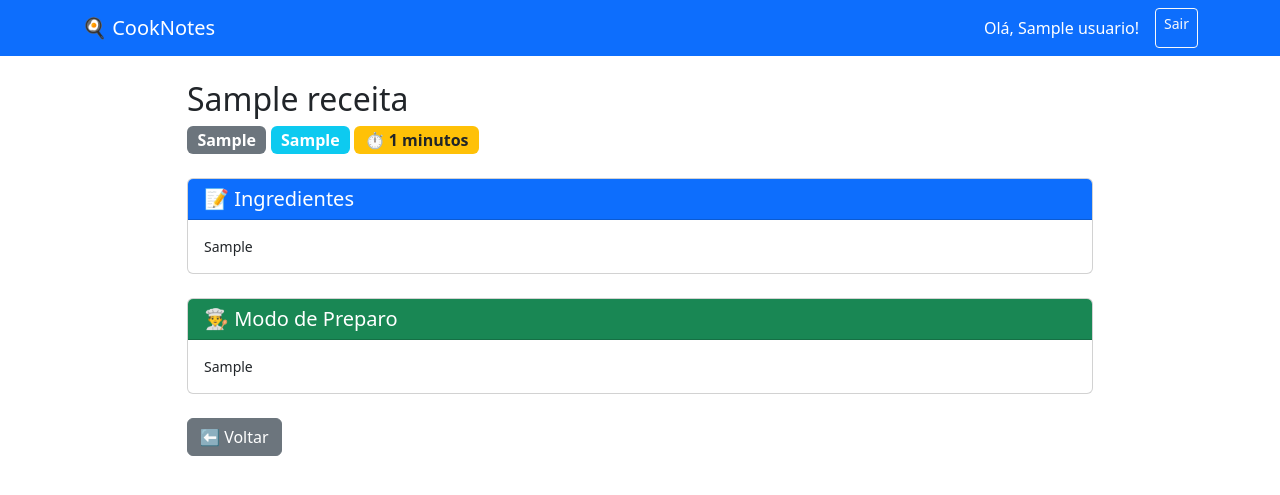
After one commit to helleenlara/CookNotes, a Flask app: page /receita/1 in a window 1280 px wide. The commit adds this page. Shown: the top 495 px of the page. Run offline with Flask 3, Linux system fonts and the light colour scheme; a user stored in the database is signed in; tables that the repository leaves empty hold one stand-in row (values such as "Sample post").

Commit message:
Sistema de visualização de receitas funcionando

```diff
--- a/app.py
+++ b/app.py
@@ -10,6 +10,10 @@ app.config['SQLALCHEMY_DATABASE_URI'] = 'sqlite:///receitas.db'
 app.config['SQLALCHEMY_TRACK_MODIFICATIONS'] = False
 
 db.init_app(app)
+
+# Criar tabelas
+with app.app_context():
+    db.create_all()
 
 # Configuração do Flask-Login
 login_manager = LoginManager()
@@ -95,26 +99,21 @@ def adicionar_receita():
             dificuldade=dificuldade,
             usuario_id=current_user.id
         )
-
         db.session.add(nova_receita)
         db.session.commit()
-
         flash('Receita adicionada com sucesso!')
         return redirect(url_for('index'))
-
     return render_template('adicionar_receita.html')
 
-# Criar tabelas
-with app.app_context():
-    db.create_all()
-
-# TESTE: Ver todas as rotas registradas
-@app.route('/debug-rotas')
-def debug_rotas():
-    rotas = []
-    for rule in app.url_map.iter_rules():
-        rotas.append(f"{rule.endpoint} -> {rule.rule}")
-    return "<br>".join(rotas)
+# Rota para visualizar receita
+@app.route('/receita/<int:id>')
+@login_required
+def visualizar_receita(id):
+    receita = Receita.query.get_or_404(id)
+    if receita.usuario_id != current_user.id:
+        flash('Você não tem permissão para ver esta receita!')
+        return redirect(url_for('index'))
+    return render_template('visualizar_receita.html', receita=receita)
 
 if __name__ == '__main__':
     app.run(debug=True)
--- a/templates/index.html
+++ b/templates/index.html
@@ -23,6 +23,9 @@
                             ⏱️ {{ receita.tempo_preparo }} min
                         </p>
                     </div>
+                    <div class="card-footer bg-white border-top">
+                        <a href="{{ url_for('visualizar_receita', id=receita.id) }}" class="btn btn-sm btn-primary">Ver</a>
+                    </div>
                 </div>
             </div>
             {% endfor %}
--- /dev/null
+++ b/templates/visualizar_receita.html
@@ -0,0 +1,51 @@
+{% extends "base.html" %}
+{% block title %}{{ receita.nome }}{% endblock %}
+
+{% block content %}
+<div class="container mt-4">
+    <div class="row">
+        <div class="col-md-10 mx-auto">
+
+            <!-- Cabeçalho da Receita -->
+            <div class="mb-4">
+                <h2>{{ receita.nome }}</h2>
+
+                <div class="mb-3">
+                    <span class="badge bg-secondary fs-6">{{ receita.categoria }}</span>
+                    <span class="badge bg-info fs-6">{{ receita.dificuldade }}</span>
+                    <span class="badge bg-warning text-dark fs-6">⏱️ {{ receita.tempo_preparo }} minutos</span>
+                </div>
+            </div>
+
+            <!-- Card de Ingredientes -->
+            <div class="card mb-4">
+                <div class="card-header bg-primary text-white">
+                    <h5 class="mb-0">📝 Ingredientes</h5>
+                </div>
+                <div class="card-body">
+                    <pre class="mb-0" style="white-space: pre-wrap; font-family: inherit;">{{ receita.ingredientes }}</pre>
+                </div>
+            </div>
+
+            <!-- Card de Modo de Preparo -->
+            <div class="card mb-4">
+                <div class="card-header bg-success text-white">
+                    <h5 class="mb-0">👨‍🍳 Modo de Preparo</h5>
+                </div>
+                <div class="card-body">
+                    <pre class="mb-0" style="white-space: pre-wrap; font-family: inherit;">{{ receita.modo_preparo }}</pre>
+                </div>
+            </div>
+
+            <!-- Botões de Ação -->
+            <div class="d-flex gap-2 mb-4">
+                <!-- Botões Editar e Deletar virão nos próximos passos -->
+                <a href="{{ url_for('index') }}" class="btn btn-secondary">
+                    ⬅️ Voltar
+                </a>
+            </div>
+
+        </div>
+    </div>
+</div>
+{% endblock %}
```
